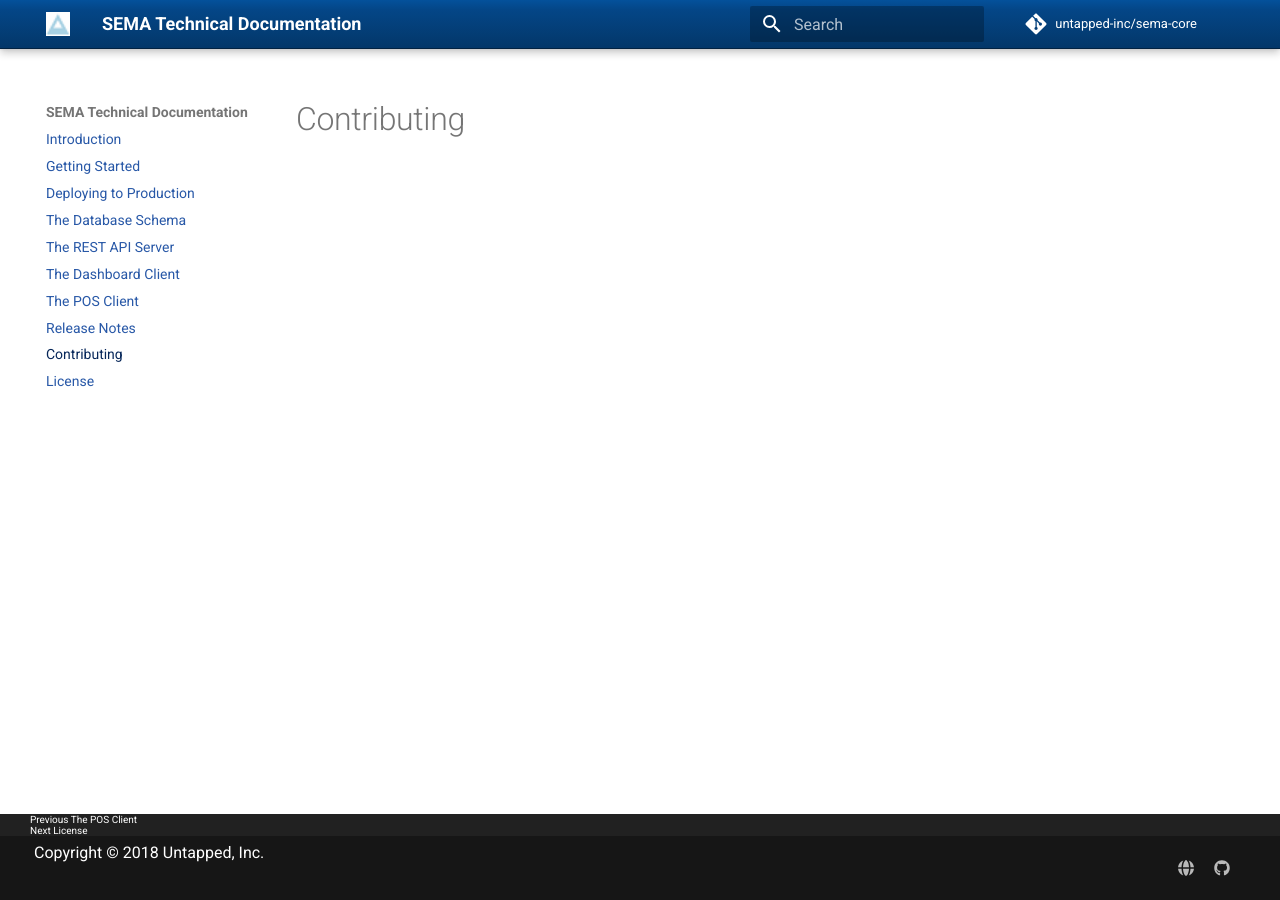
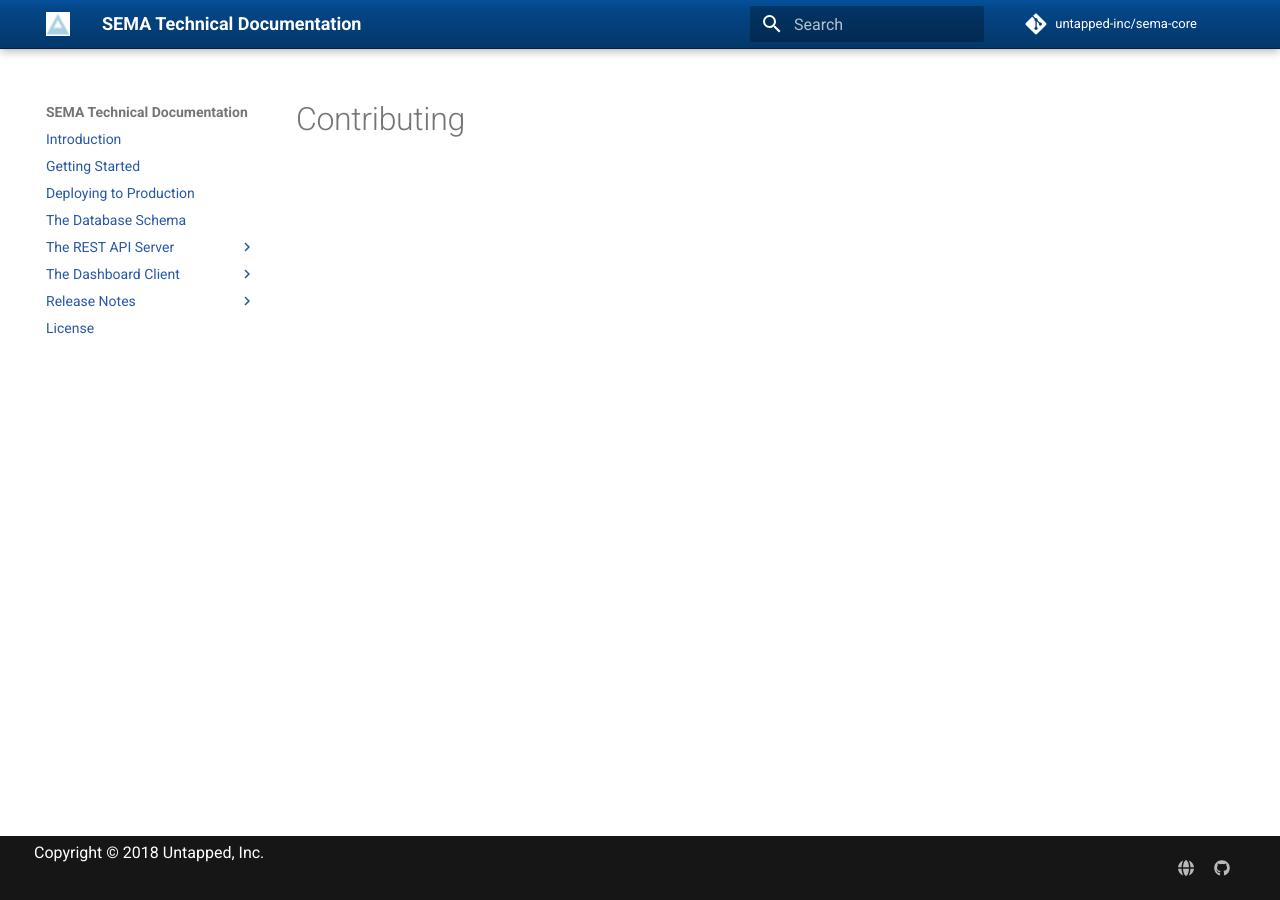
Before and after one commit to untapped-inc/sema-docs, an MkDocs documentation site: the page built from docs/contributing.md, in a window 1280 px wide. Built offline with MkDocs 1.6.1 and Material for MkDocs 9.7.7, drawn with Linux system fonts in a browser that asks for light colours; comment, search, counter and statistics services are not loaded; part of the change alters nothing that is shown.

```diff
--- a/mkdocs.yml
+++ b/mkdocs.yml
@@ -2,6 +2,7 @@ site_name: 'SEMA Technical Documentation'
 site_description: 'System for Emerging Market Analytics'
 site_author: 'Untapped, Inc.'
 site_url: 'https://untapped-inc.github.io/sema-docs/'
+edit_uri: 'https://github.com/untapped-inc/sema-docs/edit/master/docs/'
 copyright: 'Copyright &copy; 2018 Untapped, Inc.'
 
 theme:
@@ -34,11 +35,42 @@ nav:
   - Getting Started: getting-started.md
   - Deploying to Production: deploying-to-production.md
   - The Database Schema: the-database-schema.md
-  - The REST API Server: the-rest-api-server.md
-  - The Dashboard Client: the-dashboard-client.md
-  - The POS Client: the-pos-client.md
-  - Release Notes: release-notes.md
-  - Contributing: contributing.md
+  - The REST API Server:
+    - Overview: rest-api/overview.md
+    - General:
+      - sema/health-check: rest-api/general/health-check.md
+      - sema/login: rest-api/general/login.md
+      - sema/kiosks: rest-api/general/kiosks.md
+      - sema/products: rest-api/general/products.md
+      - sema/sales-channels: rest-api/general/sales-channels.md
+      - sema/customer-types: rest-api/general/customer-types.md
+    - Point of Sale (POS) specific:
+      - sema/site/customers: rest-api/pos/customers.md
+      - sema/site/receipts: rest-api/pos/receipts.md
+      - sema/site/product-mrps: rest-api/pos/product-mrps.md
+    - Dashboard/Reports specific:
+      - sema/dashboard/site/customer-summary: rest-api/dashboard/customer-summary.md
+      - sema/dashboard/site/receipt-summary: rest-api/dashboard/receipt-summary.md
+      - sema/dashboard/site/sales-summary: rest-api/dashboard/sales-summary.md
+      - sema/dashboard/site/water-summary: rest-api/dashboard/water-summary.md
+      - sema/dashboard/site/water-chart: rest-api/dashboard/water-chart.md
+  - The Dashboard Client:
+    - Overview: dashboard/overview.md
+    - Redux: dashboard/redux.md
+    - Water Operations: dashboard/water-operations.md
+    - Sales: dashboard/sales.md
+    - Volumes: dashboard/volumes.md
+    - Demographics: dashboard/demographics.md
+  # - The POS Client: the-pos-client.md
+  - Release Notes:
+    - Dashboard:
+      - 0.0.0.7: release-notes/dashboard/0.0.0.7.md
+    - POS:
+      - 0.4.2: release-notes/pos/0.4.2.md
+      - 0.3.2: release-notes/pos/0.3.2.md
+      - 0.3.1: release-notes/pos/0.3.1.md
+      - 0.0.8: release-notes/pos/0.0.8.md
+  # - Contributing: contributing.md
   - License: license.md
 
 extra_css: [assets/stylesheets/style.css]
```
